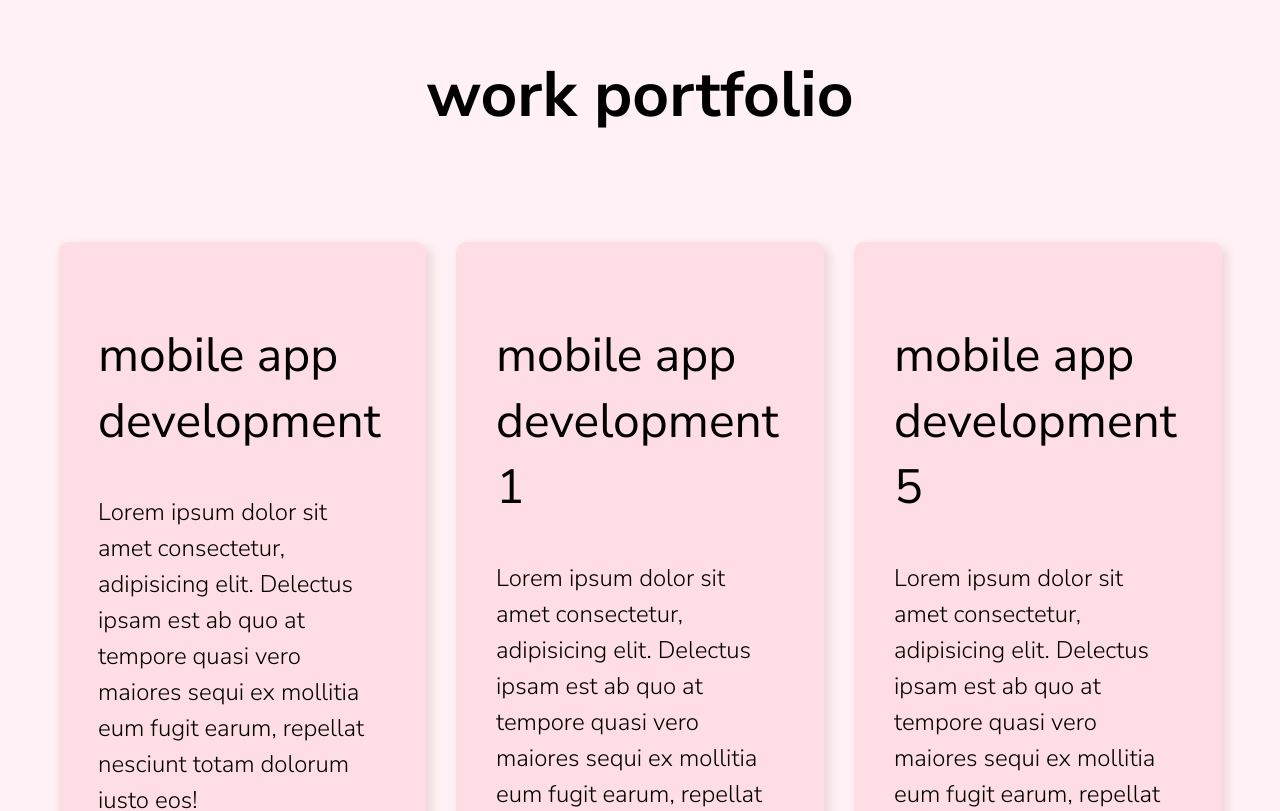
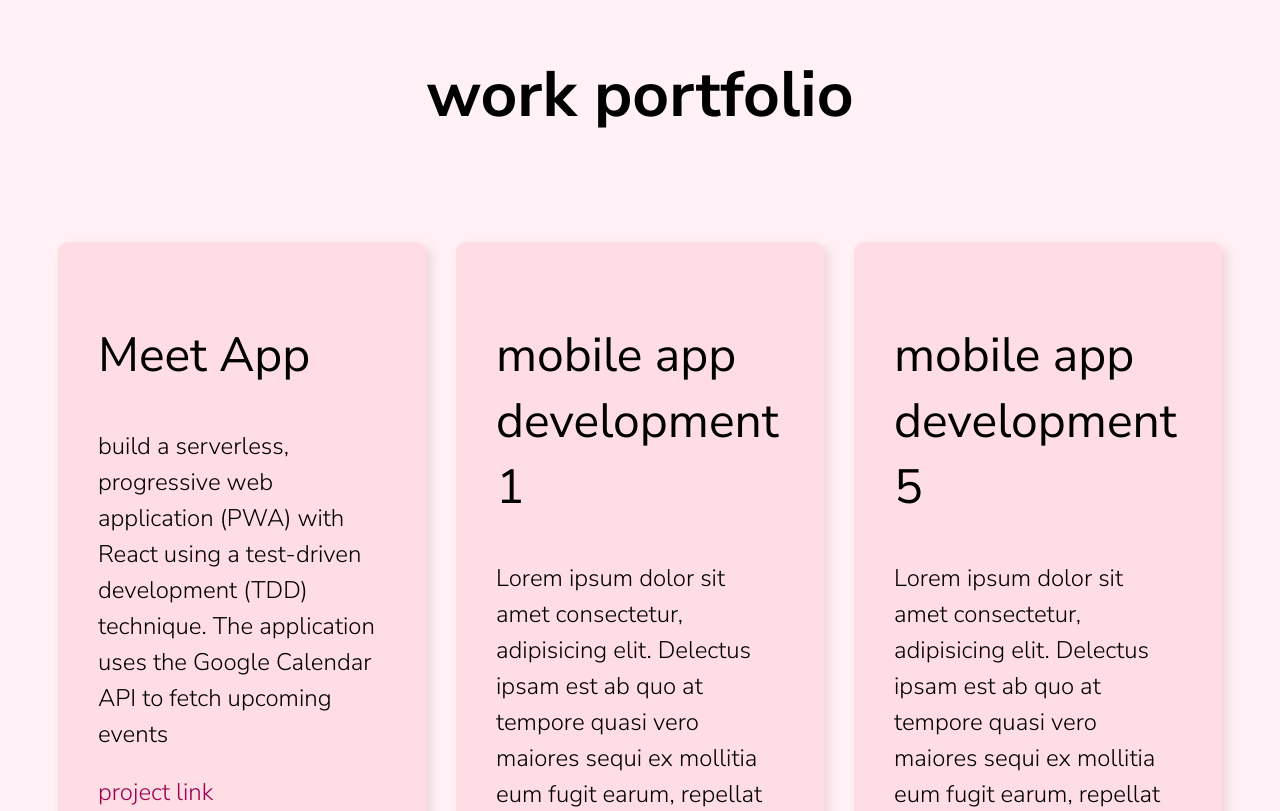
Before and after one commit to brunabrunabruna/portfolio-website, a website: page work.html in a window 1280 px wide. Shown: the part 150-961 px from the top of the page. Drawn offline with Linux system fonts and the light colour scheme.

Commit message:
updae work page

```diff
--- a/work.html
+++ b/work.html
@@ -55,13 +55,15 @@
         <h1 class="headline">work portfolio</h1>
         <div class="grid">
           <div class="grid-item">
-            <h2>mobile app development</h2>
+            <h2>Meet App</h2>
             <p>
-              Lorem ipsum dolor sit amet consectetur, adipisicing elit. Delectus
-              ipsam est ab quo at tempore quasi vero maiores sequi ex mollitia
-              eum fugit earum, repellat nesciunt totam dolorum iusto eos!
+              build a serverless, progressive web application (PWA) with React
+              using a test-driven development (TDD) technique. The application
+              uses the Google Calendar API to fetch upcoming events
             </p>
-            <a href="#">project link</a>
+            <a href="https://brunabrunabruna.github.io/meet-app/"
+              >project link</a
+            >
           </div>
           <div class="grid-item">
             <h2>mobile app development 1</h2>
```
